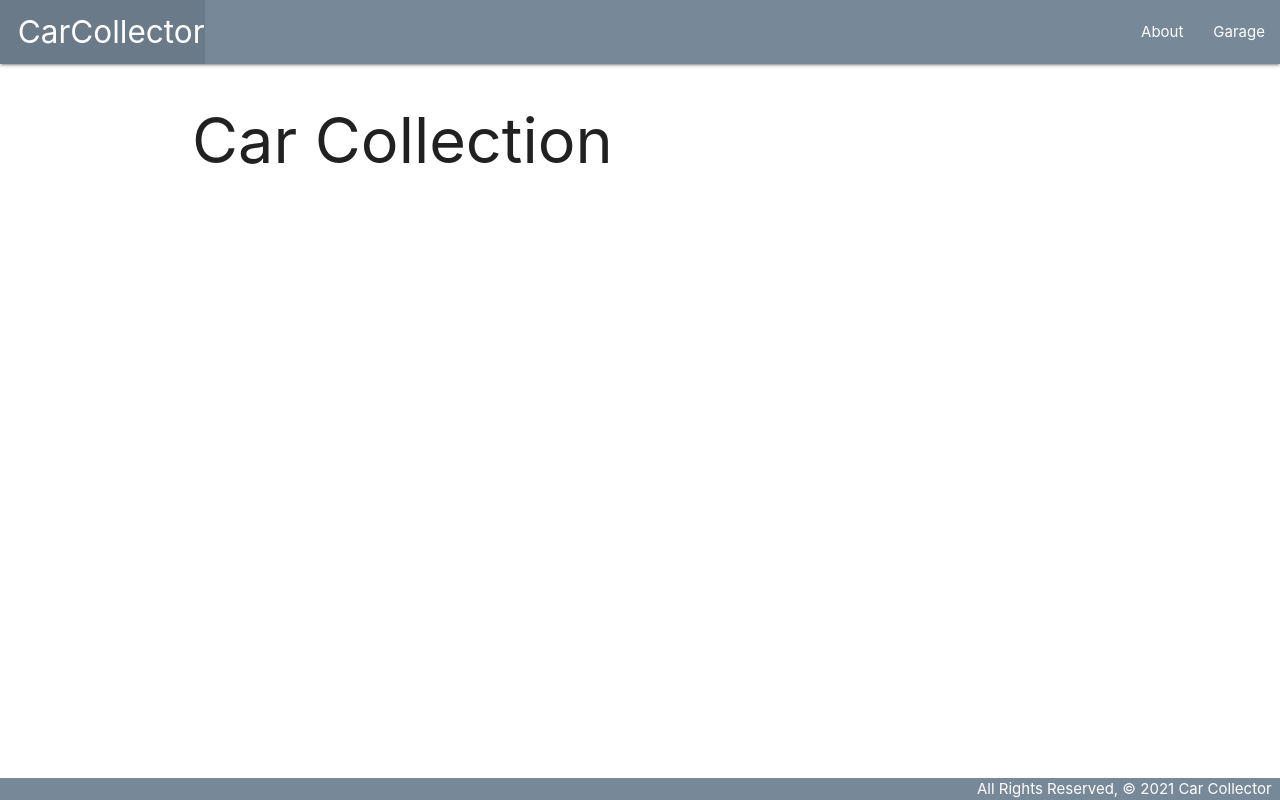
After one commit to Thedbzr/carcollector, a Django app: template main_app/templates/cars/index.html in a window 1280 px wide. The commit adds this page. Run offline with Django 3.2, Linux system fonts and the light colour scheme; the template is opened without the code that fills it, so the values that code supplies are empty.

Commit message:
List Collection of Cars with Functional Navigation

```diff
--- a/main_app/static/css/style.css
+++ b/main_app/static/css/style.css
@@ -12,3 +12,9 @@
     padding-top: 0;
     text-align: right;
 }
+div.nav-wrapper {
+background-color: lightslategray;
+}
+footer.page-footer {
+  background-color: lightslategray;
+}
--- a/main_app/templates/about.html
+++ b/main_app/templates/about.html
@@ -3,6 +3,6 @@
 
 <h1>About the Car Collector</h1>
 <hr />
-<p>Hire the Car Collector!</p>
+<p>Check out the Collection of Jdm Legends!</p>
 
 {% endblock %}
--- a/main_app/templates/base.html
+++ b/main_app/templates/base.html
@@ -20,7 +20,7 @@
         <ul class="right">
           <li><a href="/about">About</a></li>
           <!-- new markup below-->
-          <li><a href="/cats">Garage</a></li>
+          <li><a href="/cars">Garage</a></li>
         </ul>
       </div>
     </nav>
--- /dev/null
+++ b/main_app/templates/cars/index.html
@@ -0,0 +1,18 @@
+{% extends 'base.html' %}
+{% block content %}
+
+<h1>Car Collection</h1>
+
+{% for car in cars %}
+  <div class="card">
+    <div class="card-content">
+      <span class="card-title">{{ car.make }}</span>
+      <p>Year: {{ car.year }}</p>
+      <p>Model: {{ car.model }}</p>
+      <p>Engine: {{ car.engine }}</p>
+      <p>Vin: {{ car.vin }}</p>
+    </div>
+  </div>
+{% endfor %}
+
+{% endblock %}
```
Also changed, not shown: main_app/views.py (+18 -1 lines).
